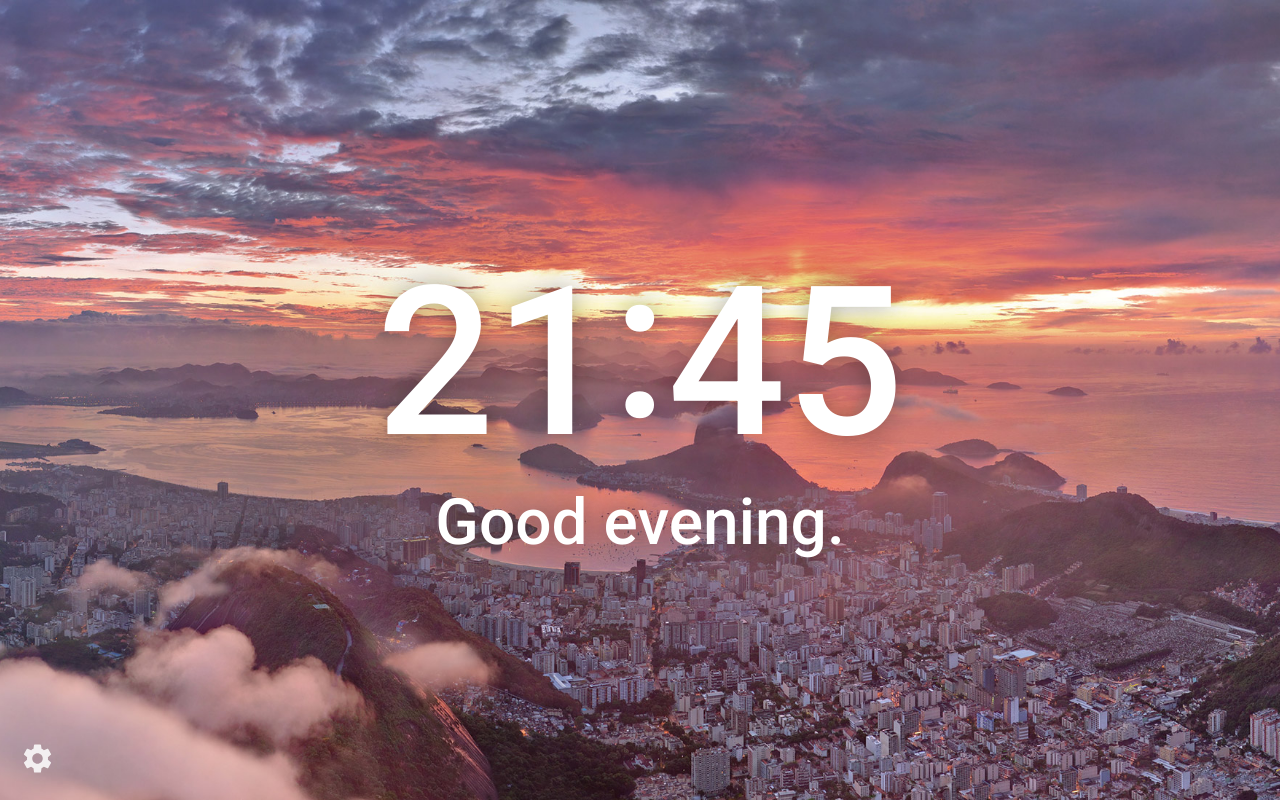
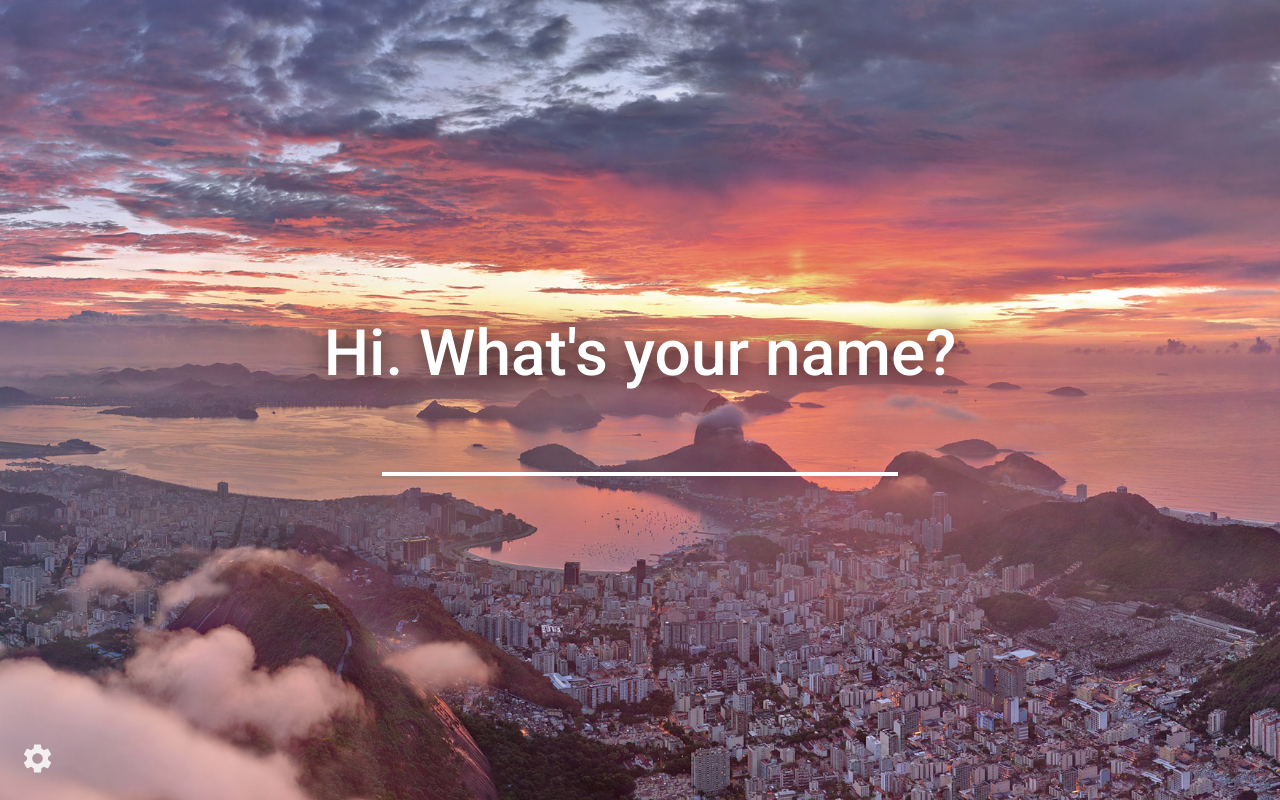
Before and after one commit to kx-chen/velocity, a browser extension: page src/override/override.html in a window 1280 px wide. Drawn offline with Linux system fonts and the light colour scheme.

Commit message:
VEL-1 Display user's set name on home page (#10)

```diff
--- a/src/override/override.html
+++ b/src/override/override.html
@@ -122,7 +122,13 @@
       <div id="clock-wrapper">
         <div id="name-form">
           <label class="name-label" for="name">Hi. What's your name?</label>
-          <input type="text" id="name" autocomplete="off" autofocus />
+          <input
+            type="text"
+            id="name"
+            autocomplete="off"
+            autofocus
+            number="50"
+          />
         </div>
         <div id="clock"><span id="hour"></span><span id="minute"></span></div>
         <div id="message-under-clock"></div>
--- a/src/override/override.js
+++ b/src/override/override.js
@@ -8,6 +8,16 @@ function initPage() {
     .addEventListener("click", openSettingsMenu);
 
   document.getElementById("name").addEventListener("keydown", nameSubmitted);
+
+  promptUserForNameIfNeeded();
+}
+
+function promptUserForNameIfNeeded() {
+  if (localStorage.getItem("name") == null) {
+    document.getElementById("name-form").style.display = "block";
+    document.getElementById("clock").style.display = "none";
+    document.getElementById("message-under-clock").style.display = "none";
+  }
 }
 
 function openSettingsMenu(e) {
@@ -39,7 +49,7 @@ function setMessageUnderClock() {
     message = "Good morning";
   }
 
-  message += ".";
+  message += ", " + localStorage.getItem("name") + ".";
 
   if (document.getElementById("message-under-clock").innerHTML !== message) {
     document.getElementById("message-under-clock").innerHTML = message;
@@ -79,7 +89,10 @@ function setTimeOnPage(time) {
 
 function nameSubmitted(e) {
   if (e.key === "Enter") {
-    console.log("name submitted entered");
+    localStorage.setItem("name", e.srcElement.value);
+    document.getElementById("name-form").style.display = "none";
+    document.getElementById("clock").style.display = "block";
+    document.getElementById("message-under-clock").style.display = "block";
   }
 }
 
```
